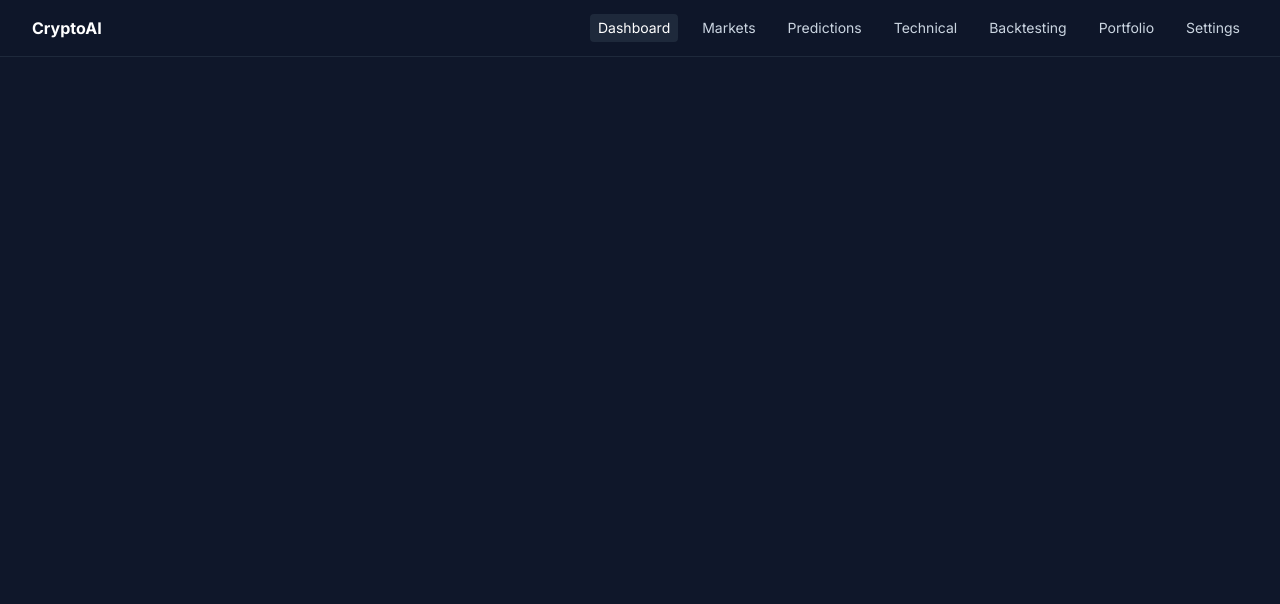
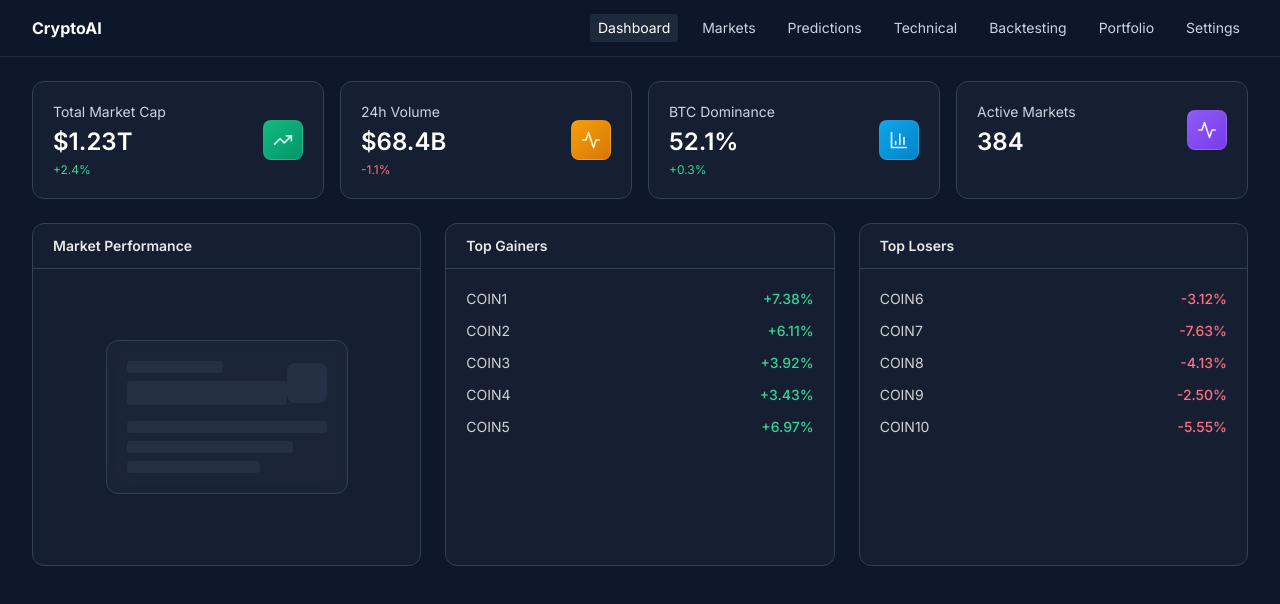
Before and after one commit to keioseung/crypto, a React (Vite) app in the folder frontend/: page / in a window 1280 px wide. Shown: the top 604 px of the page. Built offline with nearby package versions, Linux system fonts and the light colour scheme.

Commit message:
fix(frontend): render routed Outlet in Layout; add valid site.webmanifest and allow public dir in repo

```diff
--- a/frontend/src/components/Layout.tsx
+++ b/frontend/src/components/Layout.tsx
@@ -1,5 +1,5 @@
 import React from 'react';
-import { NavLink } from 'react-router-dom';
+import { NavLink, Outlet } from 'react-router-dom';
 
 const nav = [
   { to: '/', label: 'Dashboard' },
@@ -31,14 +31,9 @@ const Layout: React.FC = () => {
         </div>
       </header>
       <main className="max-w-7xl mx-auto px-4 sm:px-6 lg:px-8 py-6">
-        <React.Suspense fallback={<div className="py-10 text-center text-dark-300">Loading...</div>}>
-          <div className="space-y-6">
-            {/* Routed content */}
-            <div id="content">
-              {/* Outlet comes from App.tsx */}
-            </div>
-          </div>
-        </React.Suspense>
+        <div className="space-y-6">
+          <Outlet />
+        </div>
       </main>
     </div>
   );
```
Also changed, not shown: frontend/public/site.webmanifest (added), 2 other files (tests, documents, lock files or other folders).
